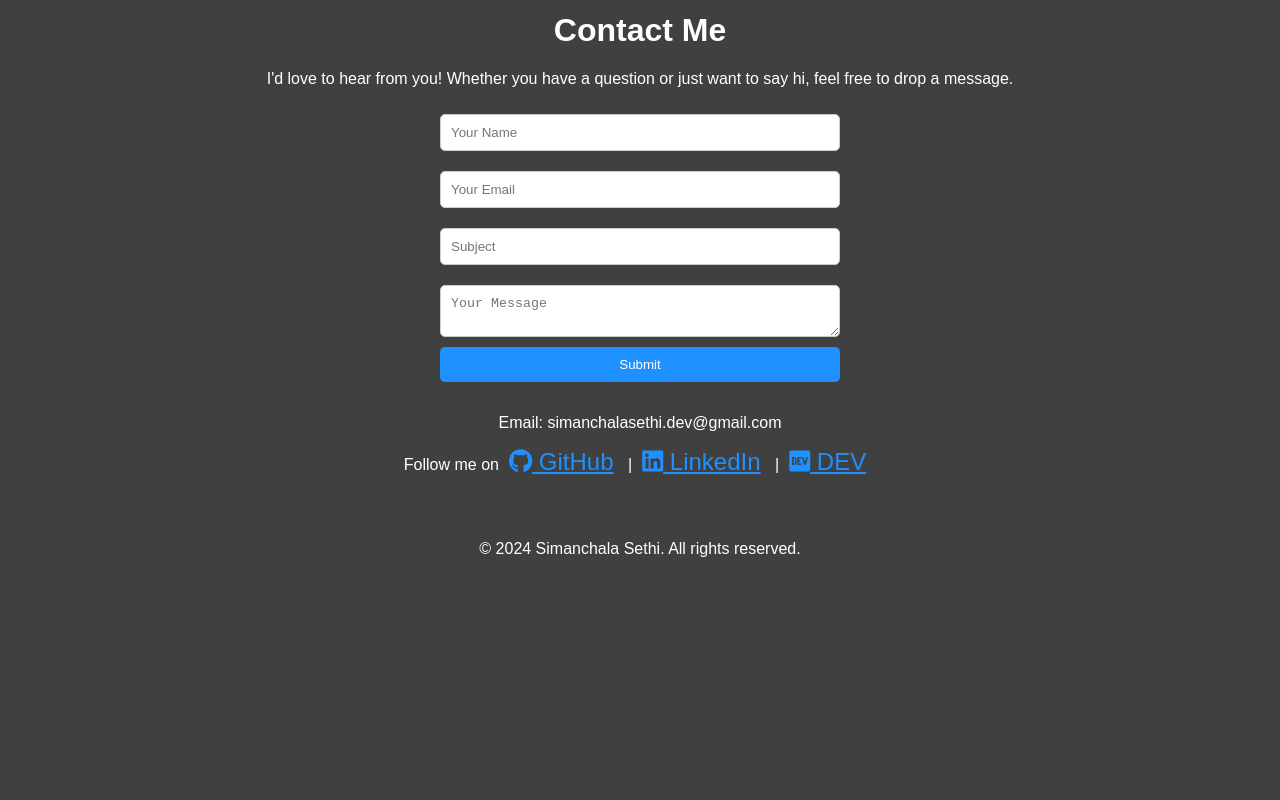
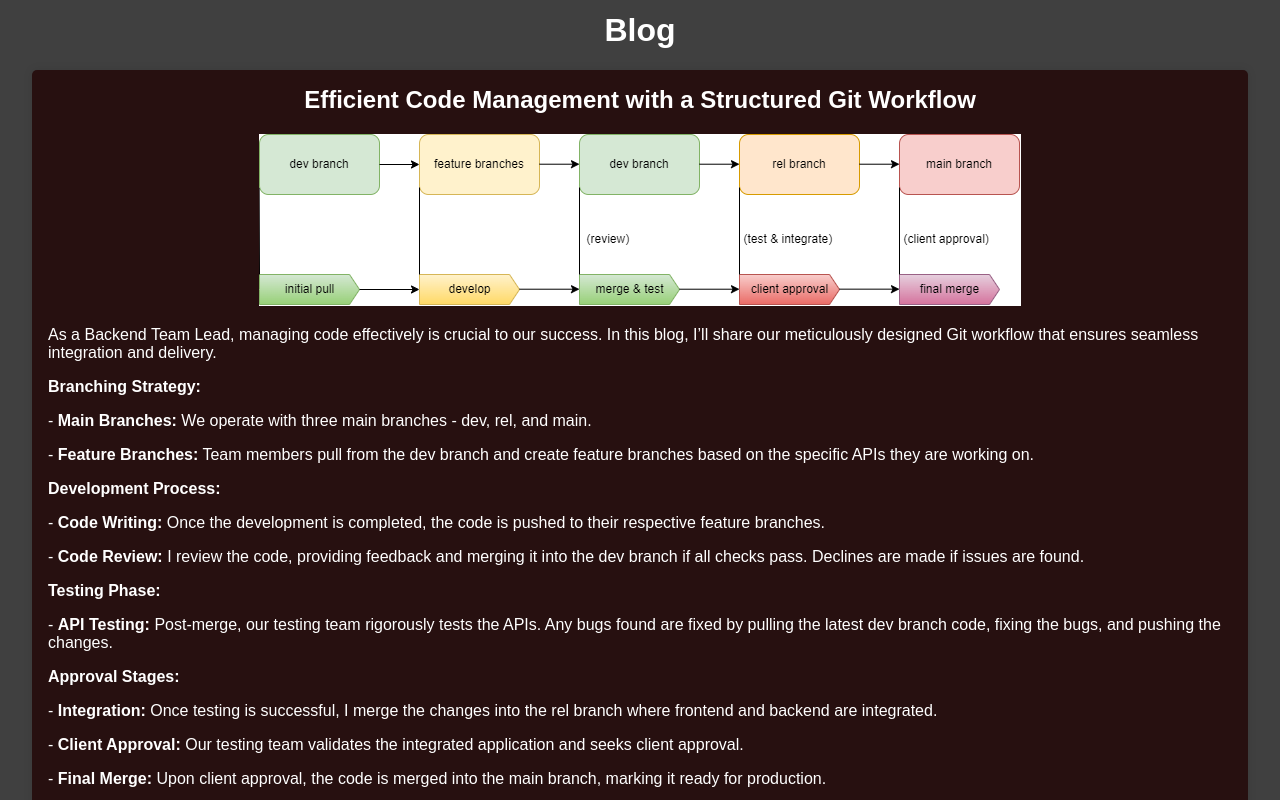
Before and after one commit to SimanchalaSethi/who-is-simanchala, a React (Create React App) app: page / in a window 1280 px wide. Shown: the part 1660-2460 px from the top of the page. Before the commit the page ends 2234 px from the top, so only its background shows below. Built offline with nearby package versions, Linux system fonts and the light colour scheme.

Commit message:
commit blog code

```diff
--- a/src/App.js
+++ b/src/App.js
@@ -6,6 +6,7 @@ import Services from './components/Services';
 
 import './App.css';
 import Contact from './components/Contact';
+import Blog from './components/Blog';
 
 function App() {
     return (
@@ -13,6 +14,7 @@ function App() {
             <Header />
             <Main />
             <Services />
+            <Blog/>
             <Contact/>
         </div>
     );
--- /dev/null
+++ b/src/components/Blog.css
@@ -0,0 +1,20 @@
+#blog {
+    padding: 2rem;
+    text-align: center;
+  }
+
+  .blog-post {
+    background-color: #271010;
+    padding: 1rem;
+    margin: 1rem 0;
+    border-radius: 5px;
+    box-shadow: 0 0 10px rgba(0, 0, 0, 0.1);
+  }
+
+  .blog-post h2 {
+    margin-top: 0;
+  }
+
+  .blog-post p {
+    text-align: left;
+  }
--- /dev/null
+++ b/src/components/Blog.js
@@ -0,0 +1,40 @@
+import React, { useState } from 'react';
+import './Blog.css';
+import githubFlowImage from '../assets/gitflow.png';
+
+function Blog() {
+  const [posts, setPosts] = useState([
+    {
+      title: 'Efficient Code Management with a Structured Git Workflow',
+      content: `<p>As a Backend Team Lead, managing code effectively is crucial to our success. In this blog, I’ll share our meticulously designed Git workflow that ensures seamless integration and delivery.</p>
+                <p><strong>Branching Strategy:</strong></p>
+                <p>- <strong>Main Branches:</strong> We operate with three main branches - dev, rel, and main.</p>
+                <p>- <strong>Feature Branches:</strong> Team members pull from the dev branch and create feature branches based on the specific APIs they are working on.</p>
+                <p><strong>Development Process:</strong></p>
+                <p>- <strong>Code Writing:</strong> Once the development is completed, the code is pushed to their respective feature branches.</p>
+                <p>- <strong>Code Review:</strong> I review the code, providing feedback and merging it into the dev branch if all checks pass. Declines are made if issues are found.</p>
+                <p><strong>Testing Phase:</strong></p>
+                <p>- <strong>API Testing:</strong> Post-merge, our testing team rigorously tests the APIs. Any bugs found are fixed by pulling the latest dev branch code, fixing the bugs, and pushing the changes.</p>
+                <p><strong>Approval Stages:</strong></p>
+                <p>- <strong>Integration:</strong> Once testing is successful, I merge the changes into the rel branch where frontend and backend are integrated.</p>
+                <p>- <strong>Client Approval:</strong> Our testing team validates the integrated application and seeks client approval.</p>
+                <p>- <strong>Final Merge:</strong> Upon client approval, the code is merged into the main branch, marking it ready for production.</p>`,
+      image: githubFlowImage
+    }
+  ]);
+
+  return (
+    <div id="blog">
+      <h1>Blog</h1>
+      {posts.map((post, index) => (
+        <div key={index} className="blog-post">
+          <h2>{post.title}</h2>
+          <img src={post.image} alt={post.title} />
+          <p dangerouslySetInnerHTML={{ __html: post.content }}></p>
+        </div>
+      ))}
+    </div>
+  );
+}
+
+export default Blog;
--- a/src/components/Contact.css
+++ b/src/components/Contact.css
@@ -34,7 +34,7 @@
   .social-links a {
     margin: 0 10px;
     color: #1e90ff;
-    font-size: 24px;
+    font-size: 20px;
   }
 
   .social-links a:hover {
--- a/src/components/Header.js
+++ b/src/components/Header.js
@@ -10,6 +10,7 @@ function Header() {
                 <ul>
                     <li><a href="#about">About</a></li>
                     <li><a href="#projects">Projects</a></li>
+                    <li><a href="#blog">Blogs</a></li>
                     <li><a href="#contact">Contact</a></li>
                 </ul>
             </nav>
```
Also changed, not shown: src/assets/gitflow.png (added).
